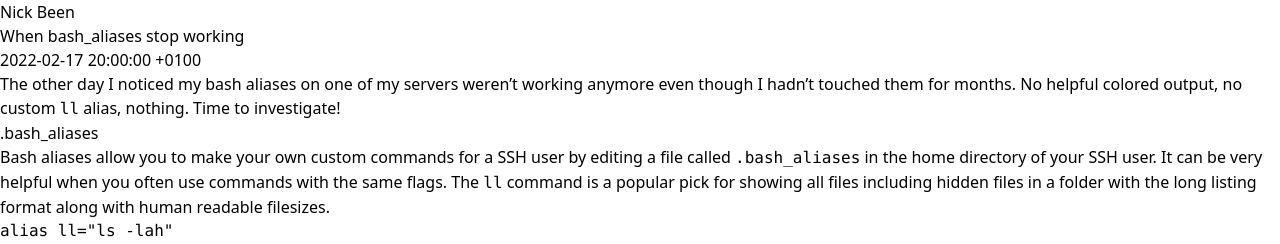
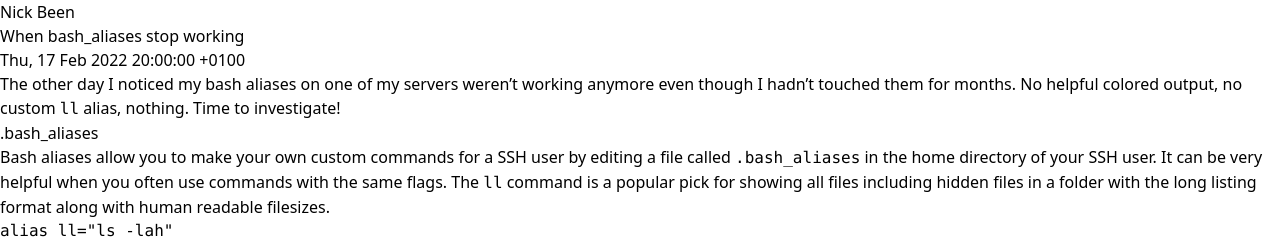
Before and after one commit to nickbeen/nickbeen.github.io, a Jekyll site: the page built from _posts/2022-02-17-when-bash-aliases-stop-working.md, in a window 1280 px wide. Shown: the top 244 px of the page. Built offline with Jekyll 4.4.1, drawn with Linux system fonts in a browser that asks for light colours.

Commit message:
Fixed date formats to RFC822

```diff
--- a/_layouts/home.html
+++ b/_layouts/home.html
@@ -6,7 +6,7 @@ layout: default
   {% for post in site.posts %}
   <li>
     <a href="{{ post.url }}">{{ post.title }}</a>
-    <div>{{ post.excerpt }}</div>
+    <div>{{ page.date | date_to_rfc822 }} - {{ post.excerpt }}</div>
   </li>
   {% endfor %}
 </ul>
--- a/_layouts/page.html
+++ b/_layouts/page.html
@@ -5,7 +5,7 @@ layout: default
 <article>
   <header>
     <h1>{{ page.title }}</h1>
-    <div>{{ page.date }}</div>
+    <div>{{ page.date | date_to_rfc822 }}</div>
     <ul>
       {% for category in page.categories %}
       <li>{{ category }}</li>
--- a/_layouts/post.html
+++ b/_layouts/post.html
@@ -5,7 +5,7 @@ layout: default
 <article>
   <header>
     <h1>{{ page.title }}</h1>
-    <div>{{ page.date }}</div>
+    <div>{{ page.date | date_to_rfc822 }}</div>
     <ul>
       {% for category in page.categories %}
       <li>{{ category }}</li>
```
